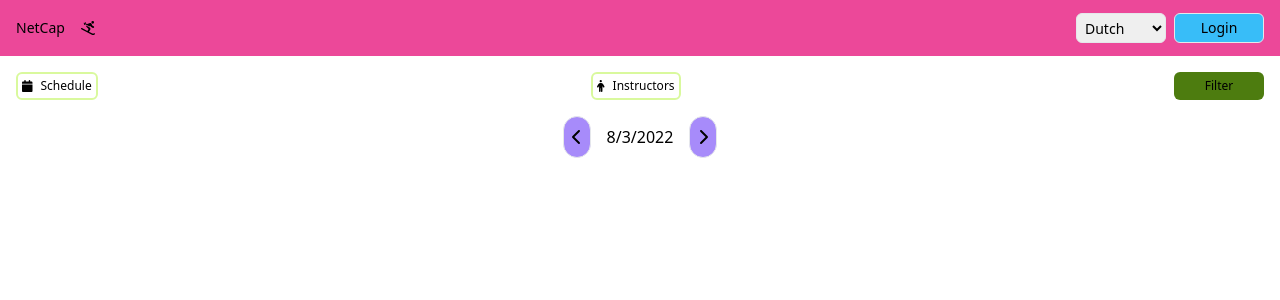
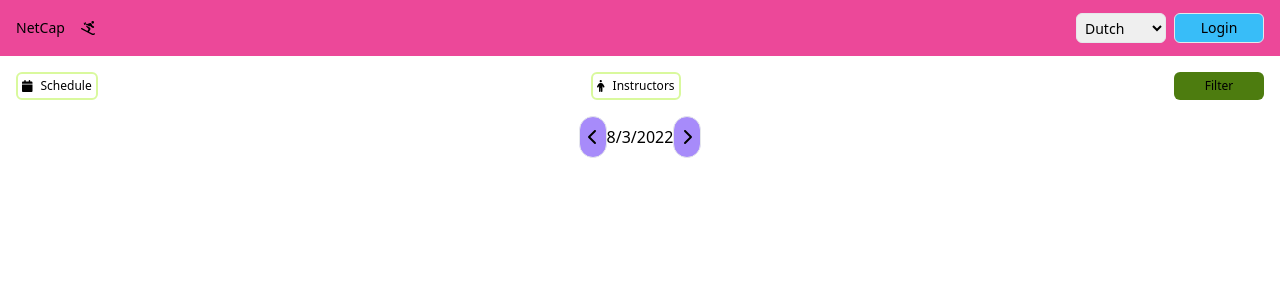
Before and after one commit to alohacyclist/frontend-netcap, a React (Create React App) app: page /results in a window 1280 px wide. Shown: the top 300 px of the page. Built offline with nearby package versions, Linux system fonts and the light colour scheme.

Commit message:
add date change logic

```diff
--- a/src/components/Date/DateSelection.jsx
+++ b/src/components/Date/DateSelection.jsx
@@ -8,15 +8,17 @@ export function DateSelection({ logDate }) {
     <div>
       <h3 className="mb-4">Choose Date</h3>
       <div>
+
         <span className="flex justify-between">
           <button className="w-5/12 border rounded-md bg-green-600 px-1 py-1 text-slate-50">Any date</button>
           <button
           className="w-5/12 border rounded-md bg-green-600 px-1 py-1 text-slate-50"
           onClick={() => setOpenCalendar(!openCalendar)}
           >
-            Today
+          Today
           </button>
         </span>
+
         <button
         className="w-full px-1 py-1 border rounded-md bg-green-600 text-slate-50 mt-4"
         onClick={() =>setOpenCalendar(!openCalendar)}
--- a/src/components/Elements/ScheduleSlider.jsx
+++ b/src/components/Elements/ScheduleSlider.jsx
@@ -2,10 +2,9 @@ import { FontAwesomeIcon } from "@fortawesome/react-fontawesome";
 import { faChevronLeft, faChevronRight } from "@fortawesome/free-solid-svg-icons";
 import { useState } from "react";
 
-export function ScheduleSlider({dateSelected}) {
-  const [day, setDay] = useState(dateSelected)
-  const [today, setToday] = useState(new Date())
-
+export function ScheduleSlider() {
+  const [startDate, setStartDate] = useState(new Date())
+  const [displayDate, setDisplayDate] = useState(()=> typeof(startDate) === 'object' ? startDate.toLocaleDateString() : startDate )
 
   return (
     <span className="flex justify-center items-center">
@@ -14,27 +13,17 @@ export function ScheduleSlider({dateSelected}) {
         className="border rounded-full p-2 bg-violet-400"
         onClick={(e) => {
           e.preventDefault()
-          setDay(today.setDate(today.getDate() - 1))
+          setDisplayDate(startDate.setDate(startDate.getDate() - 1))
         }}
         >
         <FontAwesomeIcon icon={faChevronLeft} />
       </button>
-
-        <p
-          className="mx-4"
-          onChange={(e) => {
-            e.preventDefault()
-            setToday(day)
-          }}
-          >
-          {day}
-        </p>
-
+        {typeof(displayDate) === 'number' ? new Date(displayDate).toLocaleDateString() : displayDate}
       <button
         className="border rounded-full p-2 bg-violet-400"
         onClick={(e) => {
           e.preventDefault()
-          setDay(today.setDate(today.getDate() + 1))
+          setDisplayDate(startDate.setDate(startDate.getDate() + 1))
         }}
         >
         <FontAwesomeIcon icon={faChevronRight} />
--- a/src/pages/Results.jsx
+++ b/src/pages/Results.jsx
@@ -10,7 +10,7 @@ export function Results() {
         topCenterButtonText={'Instructors'}
         topRightButtonText={'Filter'}
         />
-        <ScheduleSlider dateSelected={new Date().toLocaleDateString()}/>
+        <ScheduleSlider />
     </div>
   )
 }
```
